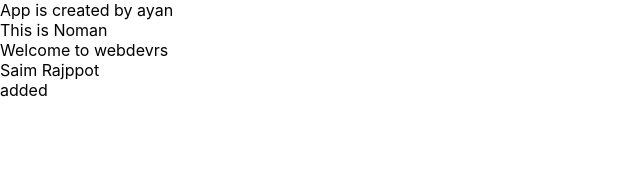
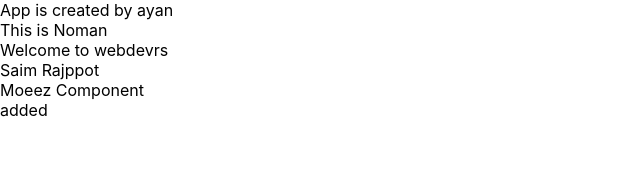
Before and after one commit to Ayian-Qaisar/webdevrs-team, a React (Create React App) app in the folder team-project/: page / in a window 1280 px wide. Shown: the top 170 px of the page, without its empty margins (0-640 px from the left). Built offline with nearby package versions, Linux system fonts and the light colour scheme.

Commit message:
Moeez Component Added

```diff
--- a/team-project/src/App.js
+++ b/team-project/src/App.js
@@ -2,6 +2,7 @@ import React from "react";
 import Noman from "./Noman";
 import Saim from "./Saim";
 import Wd from "./Wd";
+import Moeez from "./Moeez";
 
 const App = () => {
   return (
@@ -10,6 +11,7 @@ const App = () => {
       <Noman />
       <Wd />
       <Saim />
+      <Moeez />
       added
     </div>
   );
--- /dev/null
+++ b/team-project/src/Moeez.js
@@ -0,0 +1,9 @@
+import React from 'react'
+
+function Moeez() {
+  return (
+    <div>Moeez Component</div>
+  )
+}
+
+export default Moeez
```
